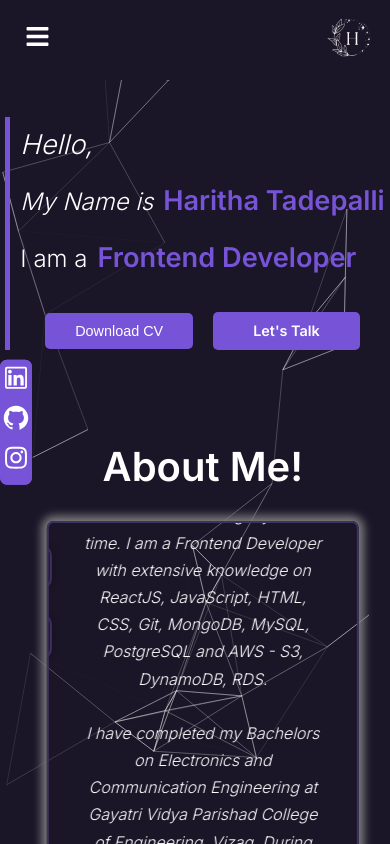
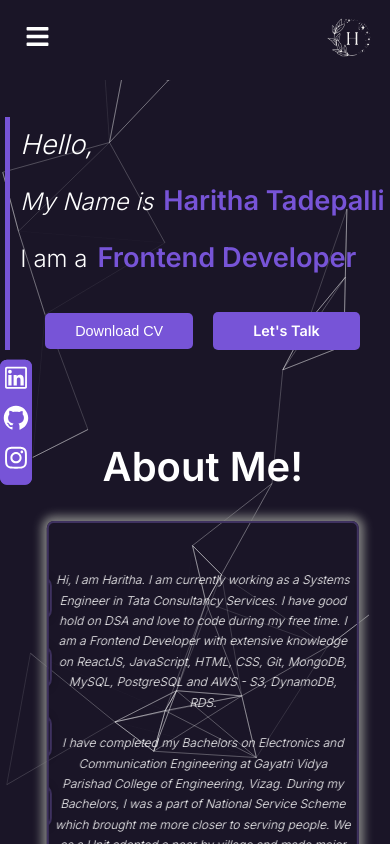
Before and after one commit to Haritha-tadepalli/portfolio, a React (Create React App) app: page /about in a window 390 px wide. Shown: the top 844 px of the page. Built offline with nearby package versions, Linux system fonts and the light colour scheme.

Commit message:
minor changes

```diff
--- a/src/components/skills/skills.css
+++ b/src/components/skills/skills.css
@@ -3,7 +3,7 @@
     grid-template-columns: repeat(4, 1fr);
     gap: 15px;
     padding: 40px;
-    margin-top: 3rem;
+    margin-top: 2rem;
   }
 
   /* Box styling */
@@ -27,7 +27,7 @@
   @media screen and (max-width: 700px) {
     .grid-container {
         grid-template-columns: repeat(4, 1fr);
-        margin-top: 23%;
+        margin-top: 5%;
         gap: 25px 9px;
         padding: 2%;
     }
--- a/src/pages/about/about.css
+++ b/src/pages/about/about.css
@@ -50,9 +50,10 @@
 }
 
 .about__item1{
-    padding: 15%;
+    padding: 8% 10%;
     text-align: center;
     font-style: italic;
+    /* margin-top: 10%; */
 }
 
 .react-multiple-carousel__arrow{
@@ -105,11 +106,12 @@
 
     .about__containers {
       width: 90%;
-      height: 25.5rem;
+      height: 27.5rem;
     }
 
     .about__item1 {
-      padding: 15%;
+      padding: 12%;
+      margin-top: 15%;
     }
 
     .about__letstalk {
@@ -142,8 +144,12 @@
     }
 
     .about__item1 {
-      padding: 11%;
-      margin-top: 10%;
+      padding: 2%;
+      margin-top: 10px;
+    }
+
+    .about__item1{
+      font-size: 12px;
     }
 
     .about__letstalk {
```
